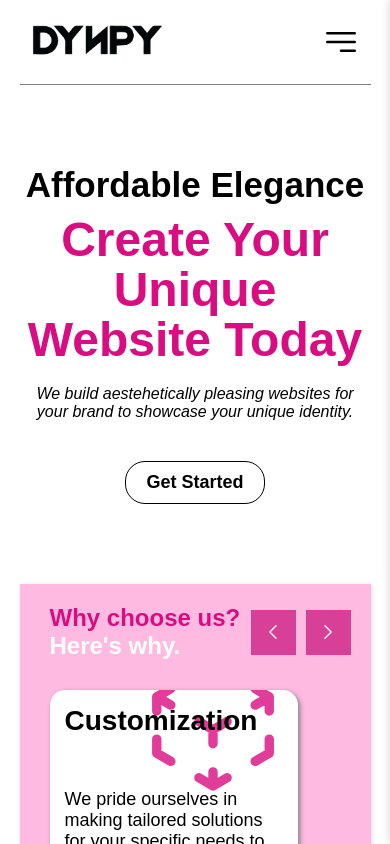
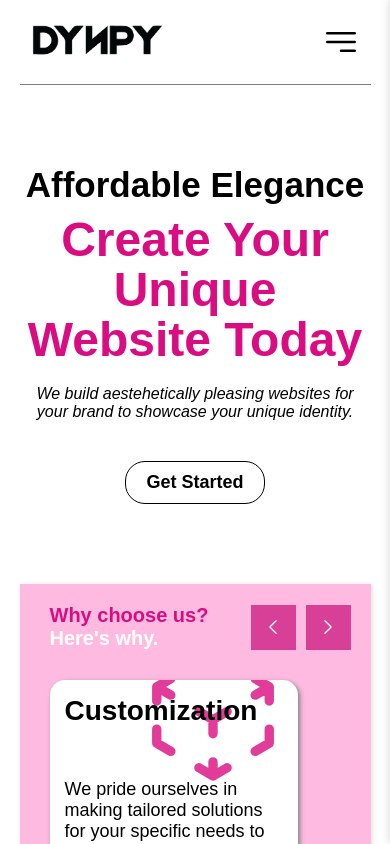
Before and after one commit to ElvistheDuke/dynpy, a React (Vite) app: page / in a window 390 px wide. Shown: the top 844 px of the page. Built offline with nearby package versions, Linux system fonts and the light colour scheme.

Commit message:
updated hero

```diff
--- a/src/components/cardsliderstyles.css
+++ b/src/components/cardsliderstyles.css
@@ -98,7 +98,7 @@
 @media (max-width:800px){
     .title{
         flex-direction: column;
-        font-size: 24px;
+        font-size: 20px;
         align-items: flex-start;
     }
     .cardSlider{
```
